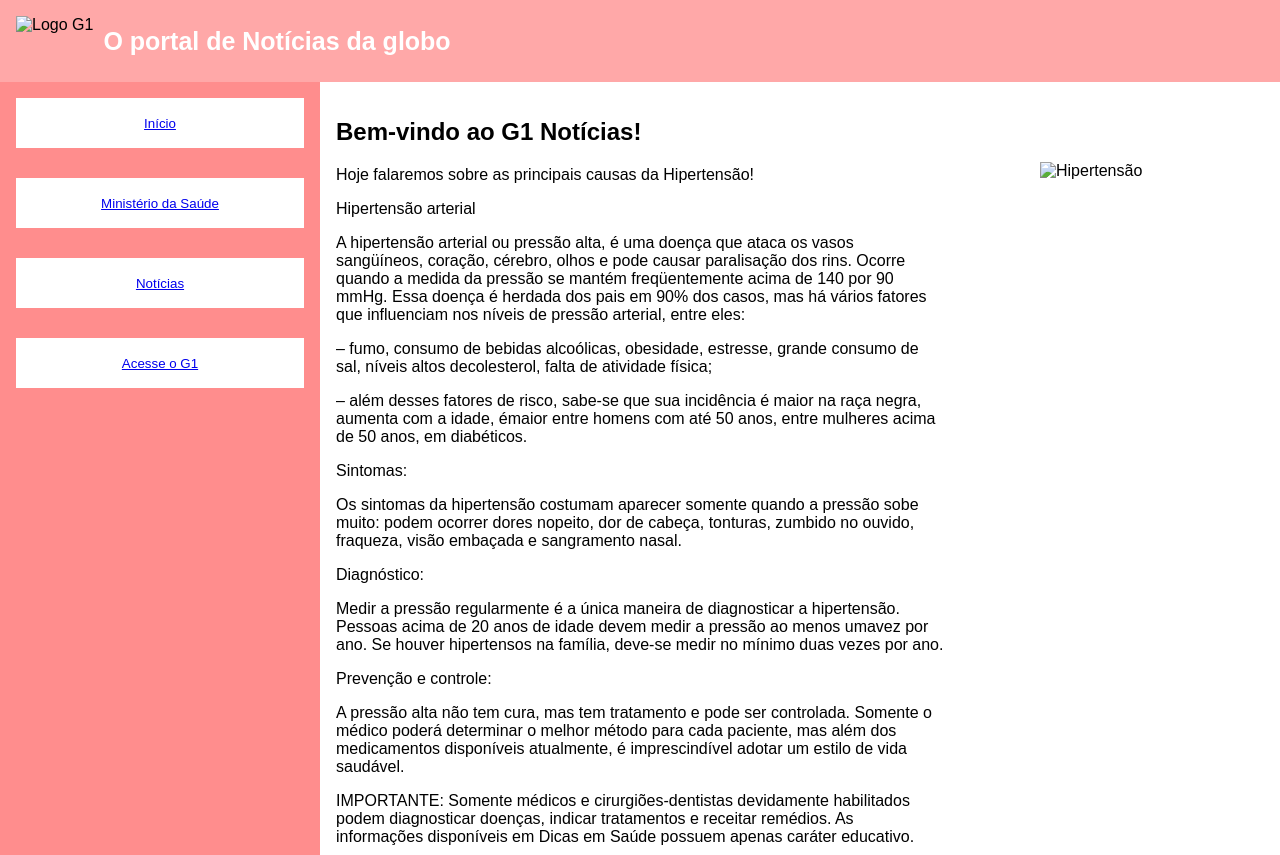
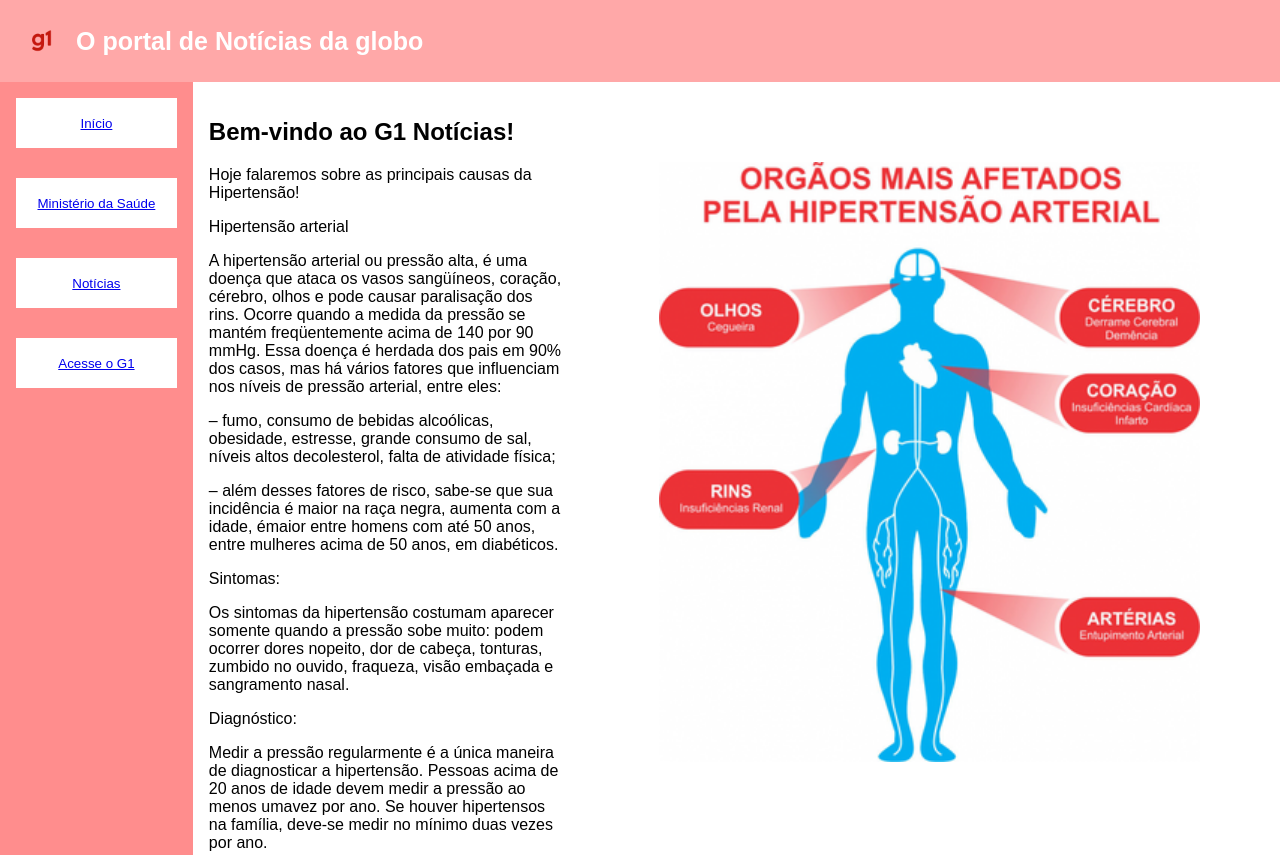
Before and after one commit to jonnaspedro/blog-noticias-grid, a plain HTML site: page index.html in a window 1280 px wide. Shown: the top 855 px of the page. Drawn offline with Linux system fonts and the light colour scheme.

Commit message:
Update index.html

```diff
--- a/index.html
+++ b/index.html
@@ -77,7 +77,7 @@
     <header>
 
         <div class="logo">
-            <img src="imagens/logo (2).png" alt="Logo G1" style="height:50px;">
+            <img src="logo (2).png" alt="Logo G1" style="height:50px;">
             <h1 style="color:white; font-size: 25px; margin: 0;">O portal de Notícias da globo</h1>
         </div>
 
@@ -153,7 +153,7 @@
     </main>
     <aside>
         <div class="Imagemhiper">
-            <img src="imagens/aside.png" alt="Hipertensão" style="height:600px;">
+            <img src="aside.png" alt="Hipertensão" style="height:600px;">
         </div>
     </aside>
     <footer>
```
